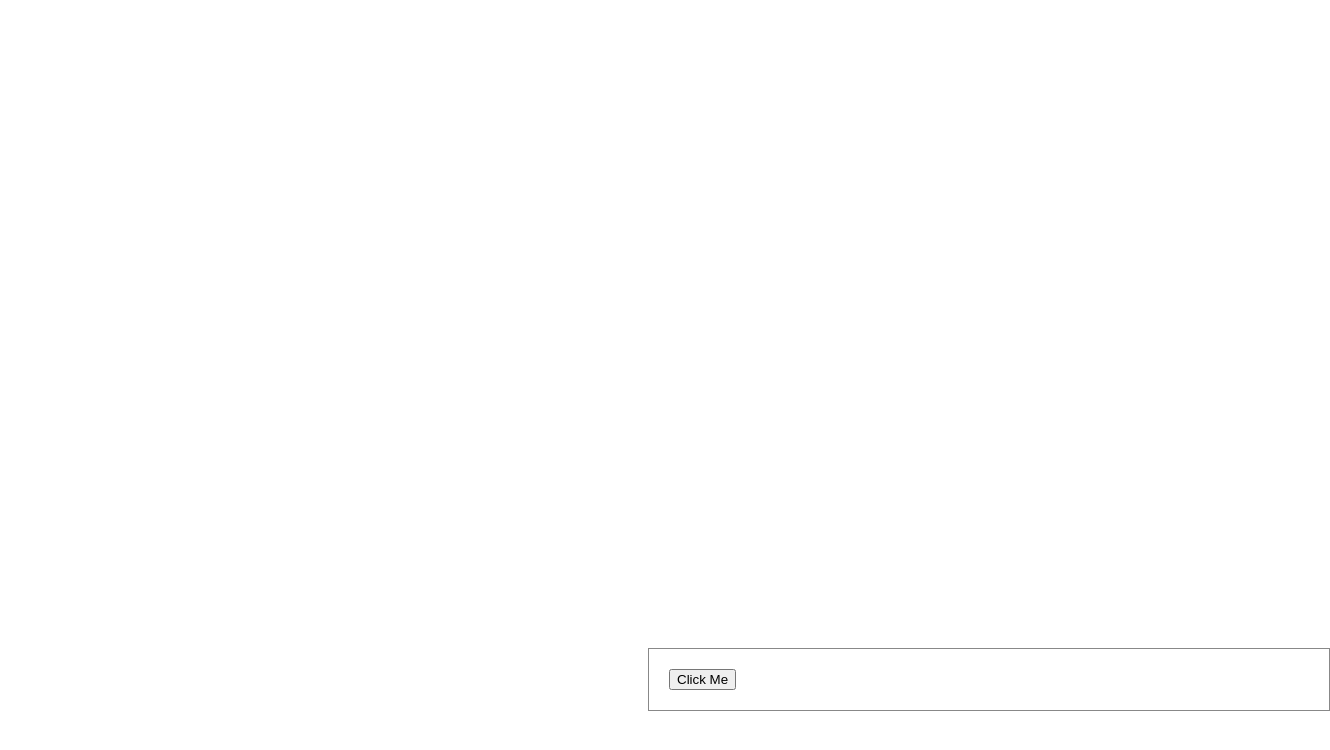
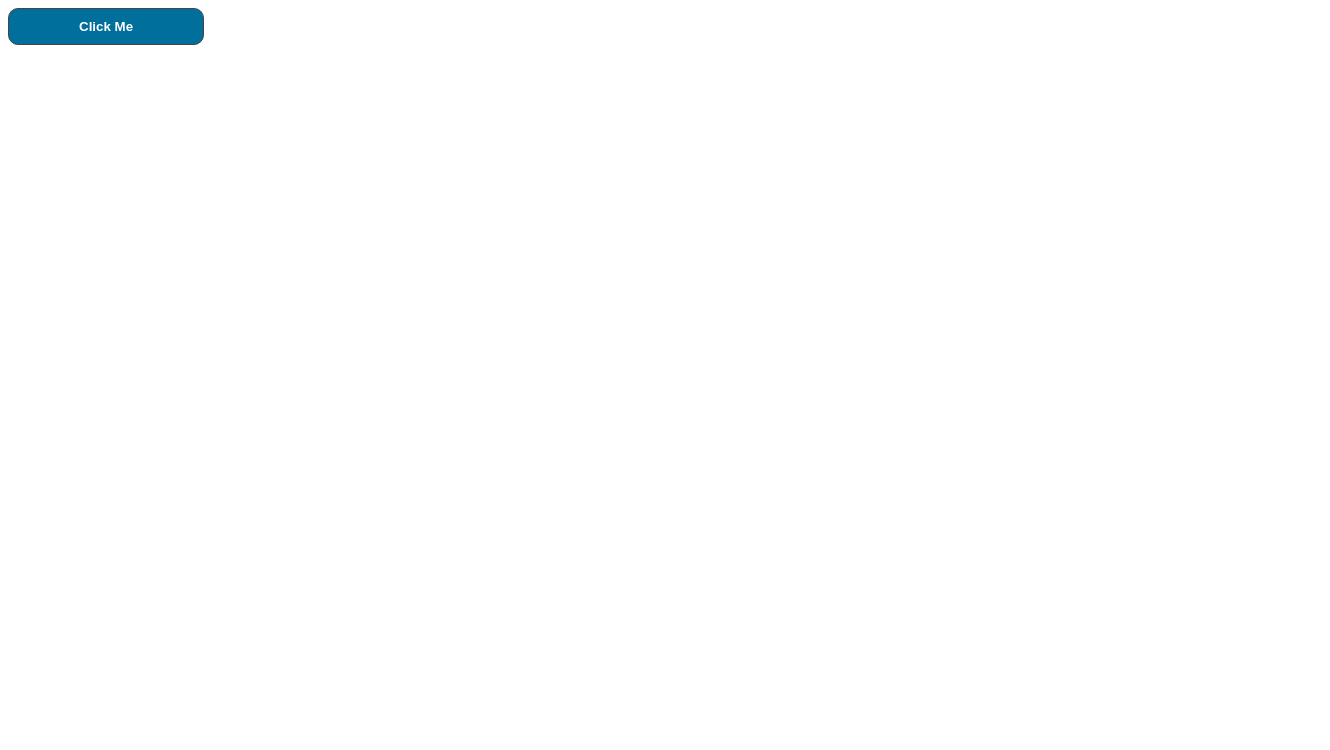
Before and after one commit to VladislavSharay/jscoursepractice, a website: page homework3/Popup/index.html in a window 1280 px wide. Shown: the whole page, 1330 px wide, since content can reach past the window. Drawn offline with Linux system fonts and the light colour scheme.

Commit message:
update style

```diff
--- a/homework3/Popup/index.js
+++ b/homework3/Popup/index.js
@@ -37,14 +37,13 @@ cnt.innerText="Hello world";
 
 button.onclick = function() {
     modal.style.display = "block";
+
   }
 
-  // When the user clicks on <span> (x), close the modal
   span.onclick = function() {
     modal.style.display = "none";
   }
 
-  // When the user clicks anywhere outside of the modal, close it
   window.onclick = function(event) {
     if (event.target == modal) {
       modal.style.display = "none";
--- a/homework3/Popup/style.css
+++ b/homework3/Popup/style.css
@@ -1,6 +1,26 @@
+#button{
+  font-weight: bolder;
+
+  background-color: rgb(0, 111, 155);
+  padding: 10px 70px;
+  text-align: center;
+  display: inline-block;
+  cursor: pointer;
+  border: 1px solid rgb(70, 70, 70);
+  border-radius: 10px;
+ color:white;
+}
+#button:hover {
+
+  background-color: rgb(1, 136, 189);
+
+}
+
+
+
 #modal {
   display: none;
-    position: fixed;
+  position: absolute;
   padding-top: 100px;
   left: 0;
   top: 0;
@@ -11,19 +31,19 @@
 
 }
 
-#section{
-    background-color: #ffffff;
-  margin: 50%;
+#cnt{
+  background-color: #fefefe;
+  margin: auto;
   padding: 20px;
   border: 1px solid #888;
   width: 50%;
-  position: absolute;
+
 }
 
 #close {
   float: right;
   font-size: 28px;
-    font-weight: bold;
+  font-weight: 50px;
 }
  #close:hover,
 #close:focus {
```
Lines whose indentation alone changed are shown as unchanged.
